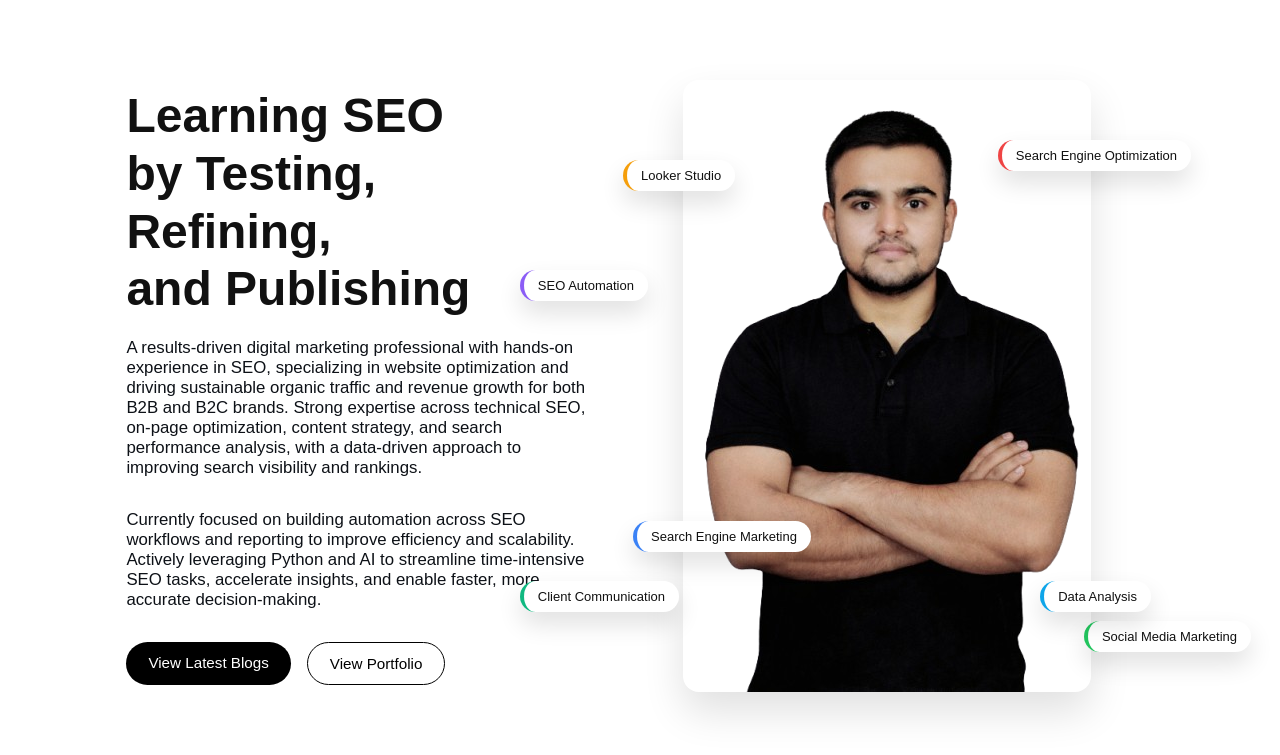
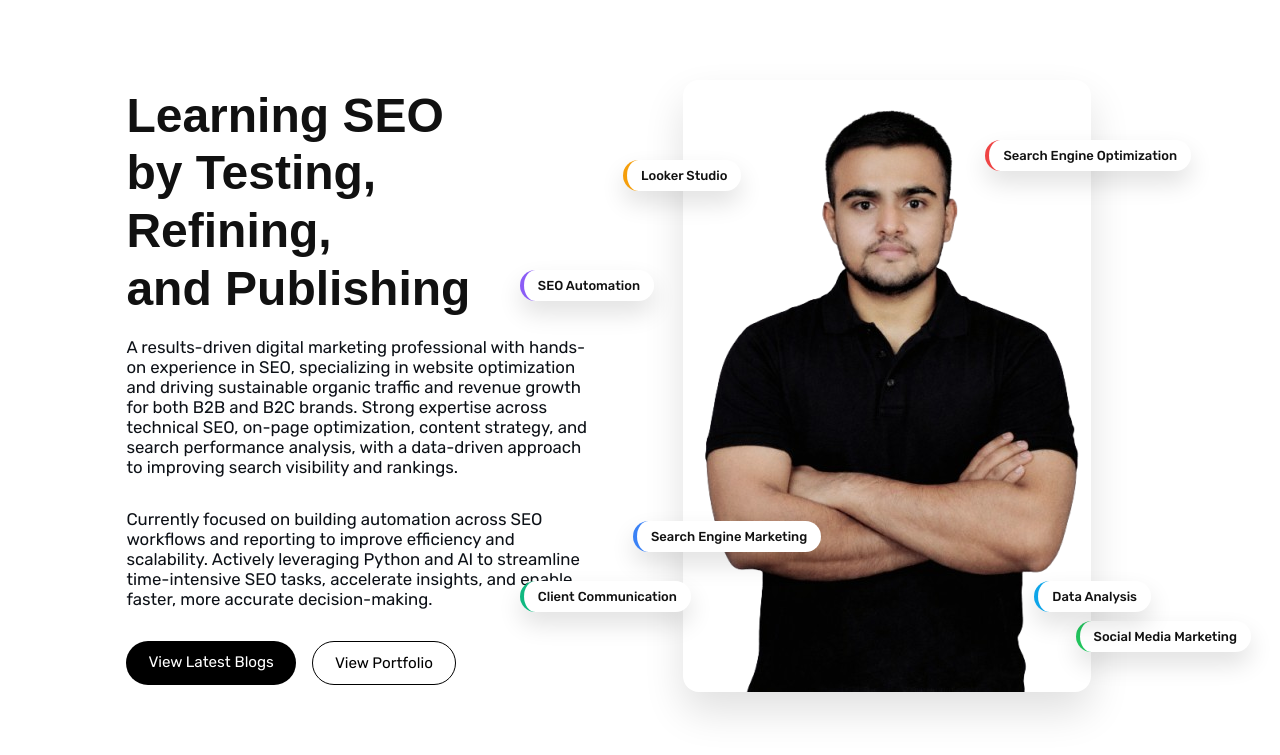
Before and after one commit to uddeshbommawar/uddeshbommawar.github.io, a Jekyll site: the page built from index.md, in a window 1280 px wide. Shown: the top 755 px of the page. Built offline with Jekyll 4.4.1, drawn with Linux system fonts in a browser that asks for light colours.

Commit message:
Update default.html

```diff
--- a/_layouts/default.html
+++ b/_layouts/default.html
@@ -13,6 +13,10 @@
 
   <!-- ✅ LOAD CSS -->
   <link rel="stylesheet" href="{{ site.baseurl }}/assets/css/main.css">
+  <link rel="preconnect" href="https://fonts.googleapis.com">
+<link rel="preconnect" href="https://fonts.gstatic.com" crossorigin>
+
+<link href="https://fonts.googleapis.com/css2?family=Rubik:wght@400;500;600&display=swap" rel="stylesheet">
 
 </head>
 <body>
```
